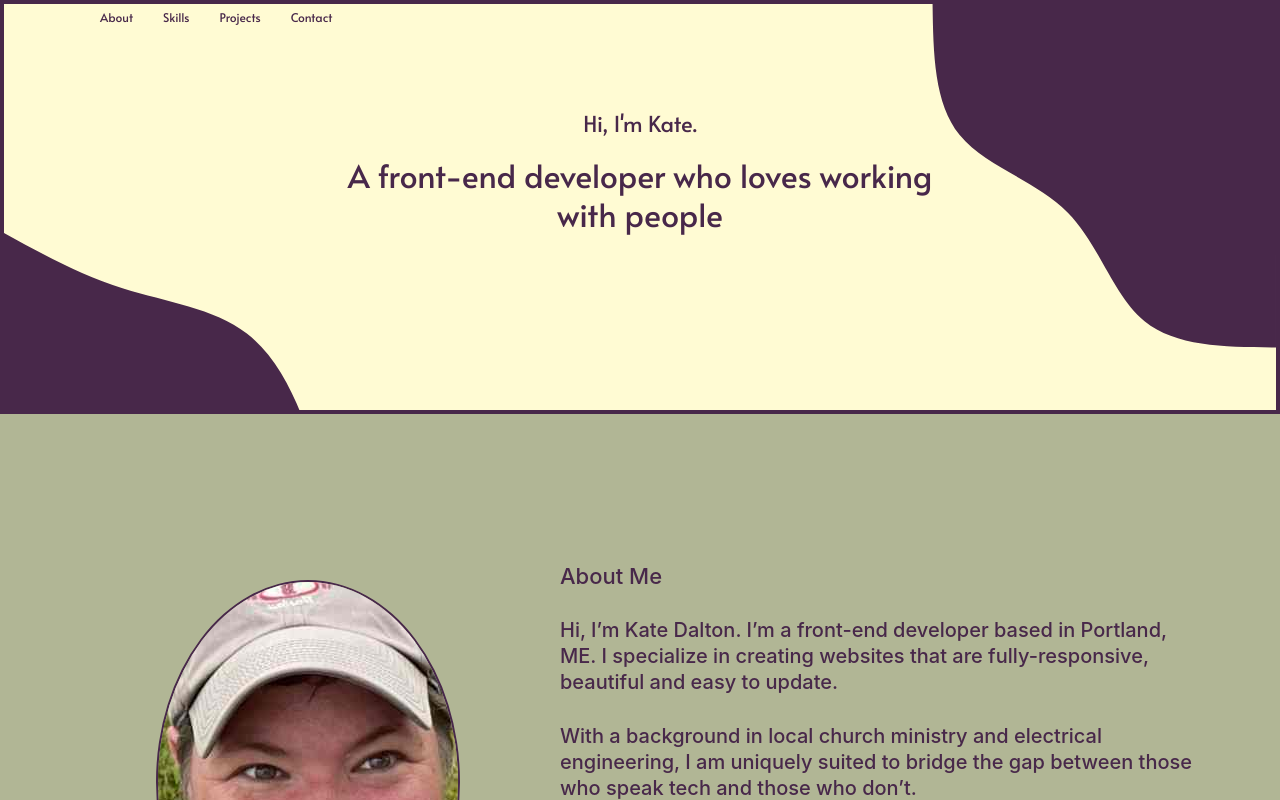
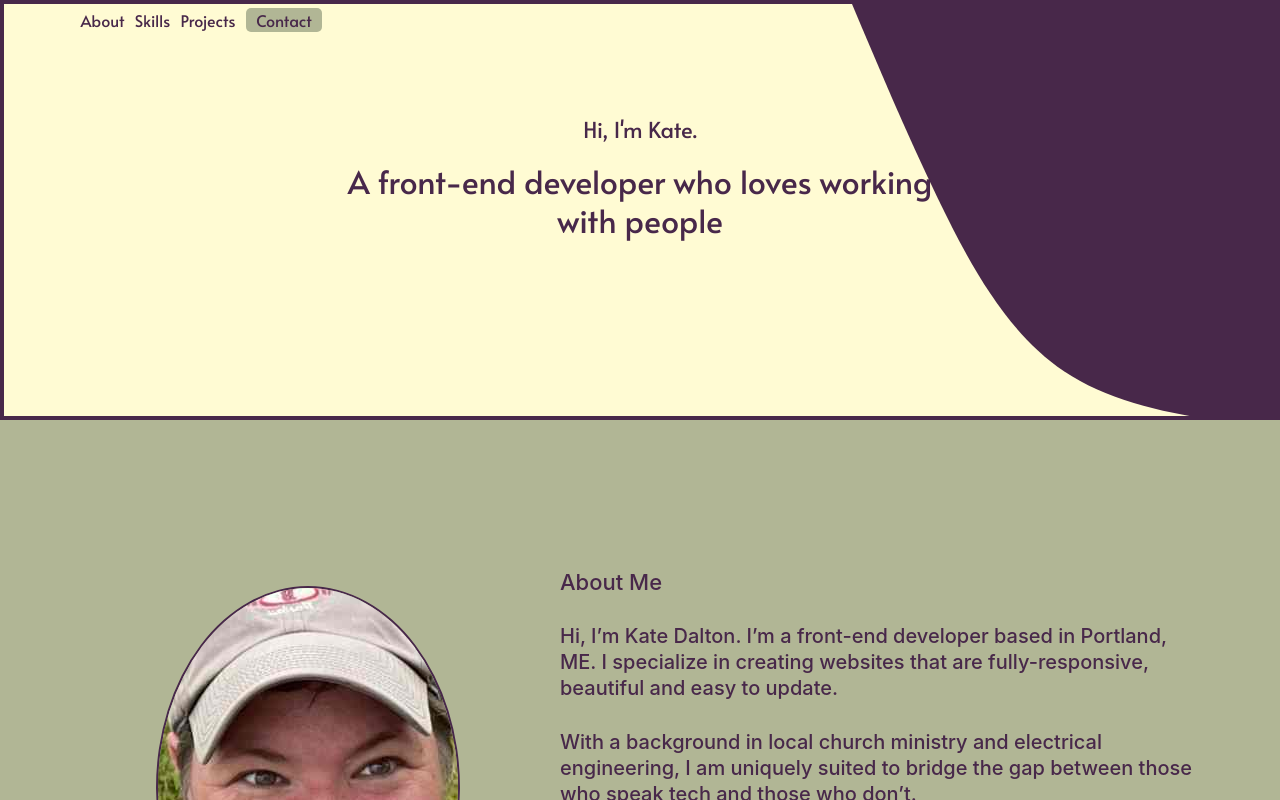
Before and after one commit to kdaltondev/portfolio-gh-pages, a React (Create React App) app: page / in a window 1280 px wide. Shown: the top 800 px of the page. Built offline with nearby package versions, Linux system fonts and the light colour scheme; a web font is replaced by a local one.

Commit message:
Configure React app for deployment to Github Pages

```diff
--- a/src/components/Navigation.js
+++ b/src/components/Navigation.js
@@ -24,7 +24,7 @@ function Navigation() {
                   Projects
                 </a>
               </li>
-              <li className="nav-item">
+              <li className="nav-item contact-btn">
                 <a href="#contact">
                   Contact
                 </a>
--- a/src/index.css
+++ b/src/index.css
@@ -43,12 +43,19 @@ a:hover {
   padding: 0;
 }
 .navigation li {
-  padding-left: 30px;
+  padding:0 0 0 1.3rem;;
+  font-size:2rem;
   margin: 0;
 }
 .navigation ul {
   margin: 0;
   padding: 0;
+}
+.contact-btn{
+  background-color:var(--main-btn-bg-color);
+  padding:0 1.3rem !important;
+  margin:0 1.3rem !important;
+  border-radius:5px;
 }
 .about,
 .hero,
@@ -116,7 +123,7 @@ margin:0 auto;
 .hero {
   font-family: "Alata", sans-serif;
   text-align: center;
-background-image:url("./img/blob-scene-haikei.svg");
+background-image:url("./img/hero-bckgrnd-mobile.svg");
   background-repeat: no-repeat;
   background-size: cover;
   border: 4px solid var(--main-text-color);
```
Also changed, not shown: package.json (+8 -1 lines), src/img/hero-bckgrnd-mobile.svg (added), 1 other file (tests, documents, lock files or other folders).
